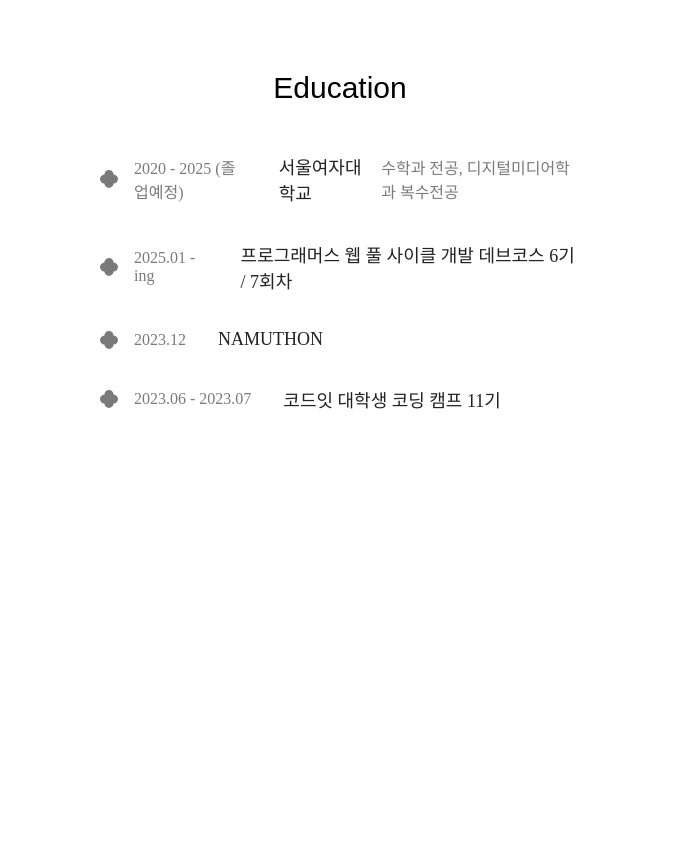
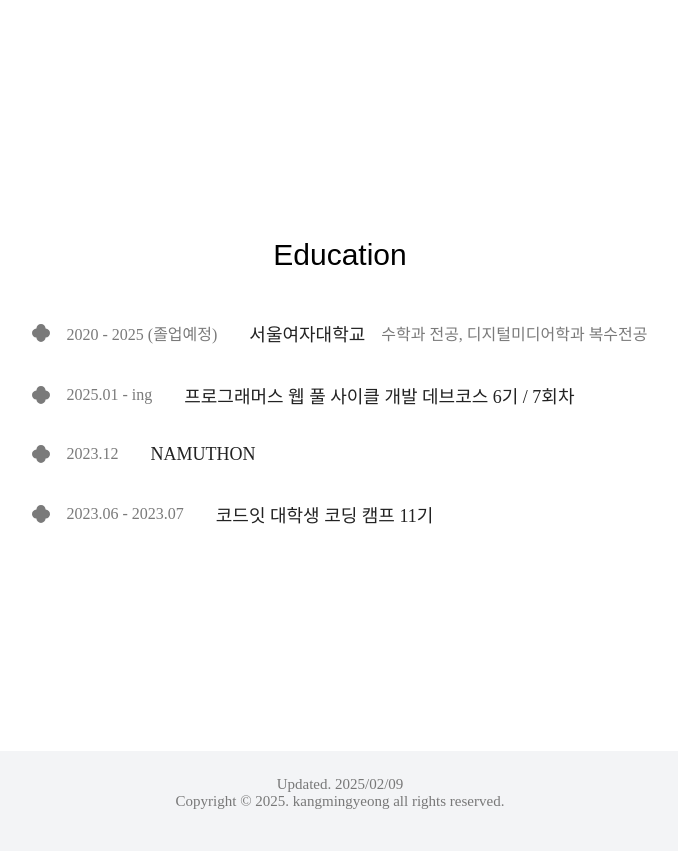
Before and after one commit to mingyeong0210/mingyeong0210.github.io, a plain HTML site: page main.html in a window 1280 px wide. Shown: the part 4820-5671 px from the top of the page, without its empty margins (300-978 px from the left). Before the commit the page ends 5290 px from the top, so only its background shows below. Drawn offline with Linux system fonts and the light colour scheme; a web font is replaced by a local one.

Commit message:
feat: education

```diff
--- a/education.html
+++ b/education.html
@@ -1,7 +1,7 @@
 <section id="education">
     <p id="txt_title">Education</p>
 
-    <div class="content_wrapper">
+    <div>
         <div class="content">
             <img src="./icons/category.svg" alt="category">
             <p id="txt_date">2020  - 2025 (졸업예정)</p>
--- /dev/null
+++ b/footer.html
@@ -0,0 +1,8 @@
+<footer id="footer">
+    <div id="footer_container">
+        <p>
+        Updated. 2025/02/09<br>
+        Copyright © 2025. kangmingyeong all rights reserved.
+        </p>
+    </div>
+</footer>
--- a/main.html
+++ b/main.html
@@ -15,6 +15,7 @@
     <div id="projects"></div>
     <div id="record"></div>
     <div id="education"></div>
+    <div id="footer"></div>
 
 
     <script>
@@ -36,6 +37,8 @@
         loadHTML("projects","projects.html");
         loadHTML("record","record.html");
         loadHTML("education","education.html");
+        loadHTML("footer","footer.html");
+
     </script>
 </body>
 </html>
--- a/style.css
+++ b/style.css
@@ -339,10 +339,13 @@ input[type="radio"]:checked + label {
 }
 
 /* education */
-#record {
+#education {
     text-align: center;
     height: 100vh;
-    /* padding-bottom: 2rem; */
+    display: flex;
+    flex-direction: column;
+    align-items: center;
+    justify-content: center;
 }
 
 #txt_subcontent {
@@ -352,3 +355,20 @@ input[type="radio"]:checked + label {
     opacity: 60%;
     margin-left: 1rem;
 }
+
+/* footer */
+#footer {
+    background-color: #F3F4F6;
+    height: 100px;
+}
+
+#footer_container{
+    display: flex;
+    align-items: center;
+    justify-content: center;
+    font-family: 'PretendardR';
+    font-size: 15px;
+    padding: 10px 0;
+    text-align: center;
+    color: #787878;
+}
```
